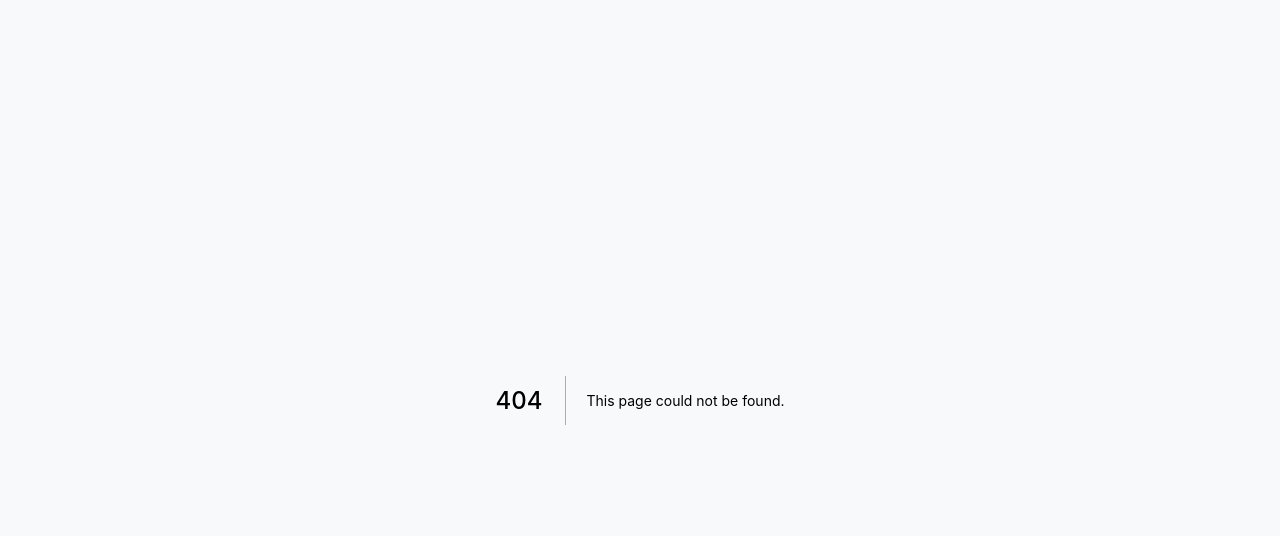
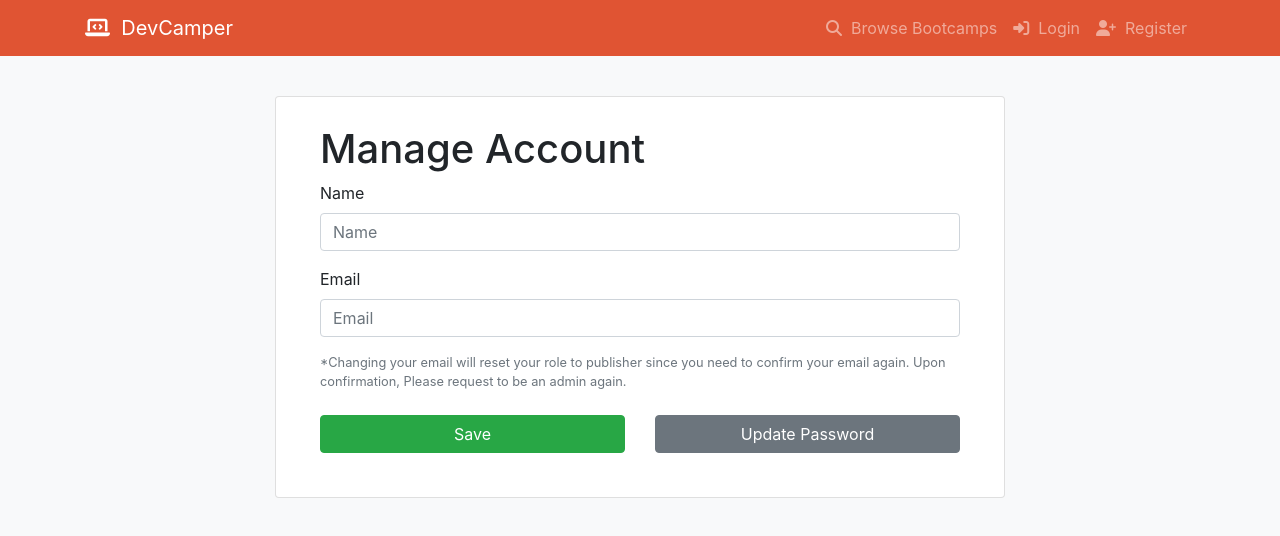
Before and after one commit to rookiemonkey/devcamper-frontend, a Next.js app: page /user/1/manage/account in a window 1280 px wide. Before the commit this address had no page. Shown: the top 536 px of the page. Built offline with nearby package versions, Linux system fonts and the light colour scheme.

Commit message:
manage account works

```diff
--- a/components/Navigation.js
+++ b/components/Navigation.js
@@ -6,10 +6,10 @@ import useAuth from '../context/auth'
 
 const Navigation = () => {
     const router = useRouter();
-    const AuthContext = useAuth();
+    const { user, handleSetUser } = useAuth();
 
     const handleLogout = useCallback(() => {
-        AuthContext.handleSetUser(null)
+        handleSetUser(null)
         router.push('/')
     })
 
@@ -39,21 +39,59 @@ const Navigation = () => {
                         </li>
 
                         {
-                            AuthContext.user
+                            user && user.success
                                 ? <React.Fragment>
-                                    <li>
-                                        <Link href="#">
-                                            <a className="nav-link" onClick={handleLogout}>
-                                                Logout
-                                            </a>
-                                        </Link>
-                                    </li>
-                                    <li className="nav-item">
-                                        <Link href="#">
-                                            <a className="nav-link">
-                                                Logged in
-                                            </a>
-                                        </Link>
+                                    <li className="nav-item dropdown">
+                                        <a
+                                            className="nav-link dropdown-toggle"
+                                            href="#"
+                                            id="navbarDropdown"
+                                            role="button"
+                                            data-toggle="dropdown"
+                                        >
+                                            <i className="fas fa-user"></i>
+                                            &nbsp;  Account
+							            </a>
+                                        <div className="dropdown-menu">
+
+                                            <Link href="#">
+                                                <a className="dropdown-item">
+                                                    Logged in: {user.currentUser.name}
+                                                </a>
+                                            </Link>
+
+                                            <Link
+                                                href={`/user/${user.currentUser._id}/manage/bootcamps`}
+                                            >
+                                                <a className="dropdown-item">
+                                                    Manage Bootcamp
+                                                </a>
+                                            </Link>
+
+                                            <Link
+                                                href={`/user/${user.currentUser._id}/manage/reviews`}
+                                            >
+                                                <a className="dropdown-item">
+                                                    Manage Reviews
+                                                </a>
+                                            </Link>
+
+                                            <Link
+                                                href={`/user/${user.currentUser._id}/manage/account`}
+                                            >
+                                                <a className="dropdown-item">
+                                                    Manage Account
+                                                </a>
+                                            </Link>
+
+                                            <div className="dropdown-divider"></div>
+
+                                            <Link href="#">
+                                                <a className="dropdown-item" onClick={handleLogout}>
+                                                    Logout
+                                                </a>
+                                            </Link>
+                                        </div>
                                     </li>
                                 </React.Fragment>
                                 : <React.Fragment>
--- /dev/null
+++ b/components/user/manage_account.js
@@ -0,0 +1,119 @@
+import styles from '../../styles/forms.module.css';
+import { useCallback, useEffect, useState } from 'react';
+import { ToastContainer } from 'react-toastify';
+import useAuth from '../../context/auth';
+import useToaster from '../../context/toaster';
+import API_URL, { API_OPTIONS_PUT } from '../../api/api';
+
+const ManageAccount = () => {
+    const { user } = useAuth();
+    const { error, success, info, dismiss } = useToaster();
+    const [email, setEmail] = useState('');
+    const [name, setName] = useState('');
+
+    useEffect(() => {
+        if (user && user.success) {
+            setName(user.currentUser.name);
+            setEmail(user.currentUser.email);
+        }
+    }, [user])
+
+    const handleChange = useCallback(({ target }) => {
+        const { name, value } = target;
+
+        switch (name) {
+            case 'name': setName(value); break;
+            case 'email': setEmail(value); break;
+            default: return null;
+        }
+    })
+
+    const handleSubmit = useCallback(async event => {
+        event.preventDefault();
+        const infoId = info('Please wait ...')
+
+        API_OPTIONS_PUT.headers['Authorization'] = `Bearer ${user.token}`;
+
+        const options = {
+            ...API_OPTIONS_PUT,
+            body: JSON.stringify({ email, name })
+        }
+
+        const raw = await fetch(`${API_URL}/api/v1/users/${user.currentUser._id}`, options)
+        const parsed = await raw.json();
+        dismiss(infoId)
+
+        if (!parsed.success) {
+            return error(parsed.msg)
+        }
+
+        success('Account succesfully updated!')
+    })
+
+    return (
+        <section className={`container mt-5 ${styles.custom_mt}`}>
+
+            <ToastContainer />
+
+            <div className="row">
+                <div className="col-md-8 m-auto">
+                    <div className="card bg-white py-2 px-4">
+                        <div className="card-body">
+                            <h1 className="mb-2">Manage Account</h1>
+                            <form onSubmit={handleSubmit} method="POST">
+
+                                <div className="form-group">
+                                    <label>Name</label>
+                                    <input
+                                        type="text"
+                                        name="name"
+                                        className="form-control"
+                                        placeholder="Name"
+                                        value={name}
+                                        onChange={handleChange}
+                                    />
+                                </div>
+
+                                <div className="form-group">
+                                    <label>Email</label>
+                                    <input
+                                        type="email"
+                                        name="email"
+                                        className="form-control"
+                                        placeholder="Email"
+                                        value={email}
+                                        onChange={handleChange}
+                                    />
+                                </div>
+
+                                <small className="form-text text-muted"
+                                >*Changing your email will reset your role to publisher since you need to confirm your email again. Upon confirmation, Please request to be an admin again.</small> <br />
+
+                                <div className="form-group">
+                                    <div className="row">
+                                        <div className="col-md-6">
+                                            <input
+                                                type="submit"
+                                                value="Save"
+                                                className="btn btn-success btn-block"
+                                            />
+                                        </div>
+                                        <div className="col-md-6">
+                                            <a
+                                                href="update-password.html"
+                                                className="btn btn-secondary btn-block"
+                                            >Update Password</a>
+                                        </div>
+                                    </div>
+                                </div>
+
+                            </form>
+                        </div>
+                    </div>
+                </div>
+            </div>
+        </section>
+    )
+}
+
+export default ManageAccount;
--- a/pages/auth/password_update.js
+++ b/pages/auth/password_update.js
@@ -6,7 +6,7 @@ function PasswordUpdate() {
     return (
         <main>
             <Head>
-                <title>DevCamper - Login</title>
+                <title>DevCamper - Password Update</title>
             </Head>
 
             <Navigation />
--- a/pages/bootcamps/index.js
+++ b/pages/bootcamps/index.js
@@ -10,7 +10,7 @@ const Bootcamps = props => {
         <main>
 
             <Head>
-                <title>DevCamper - Add Bootcamp</title>
+                <title>DevCamper - Bootcamps</title>
             </Head>
 
             <Navigation />
--- /dev/null
+++ b/pages/user/[userid]/manage/account.js
@@ -0,0 +1,22 @@
+import Head from 'next/head'
+import Navigation from '../../../../components/Navigation';
+import ManageAccount from '../../../../components/user/manage_account';
+
+const UserAccount = () => {
+
+    return (
+        <main>
+
+            <Head>
+                <title>DevCamper - Manage Account</title>
+            </Head>
+
+            <Navigation />
+
+            <ManageAccount />
+
+        </main>
+    )
+}
+
+export default UserAccount;
```
